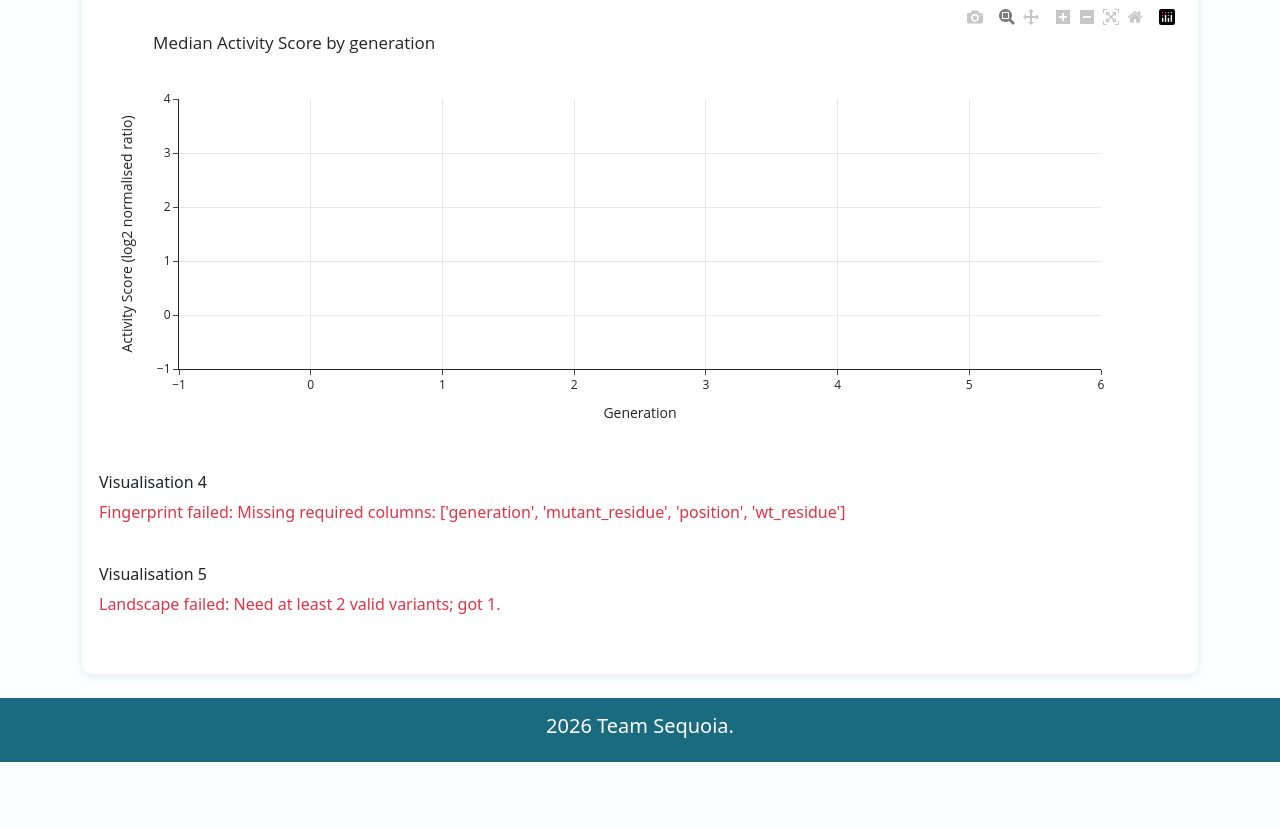
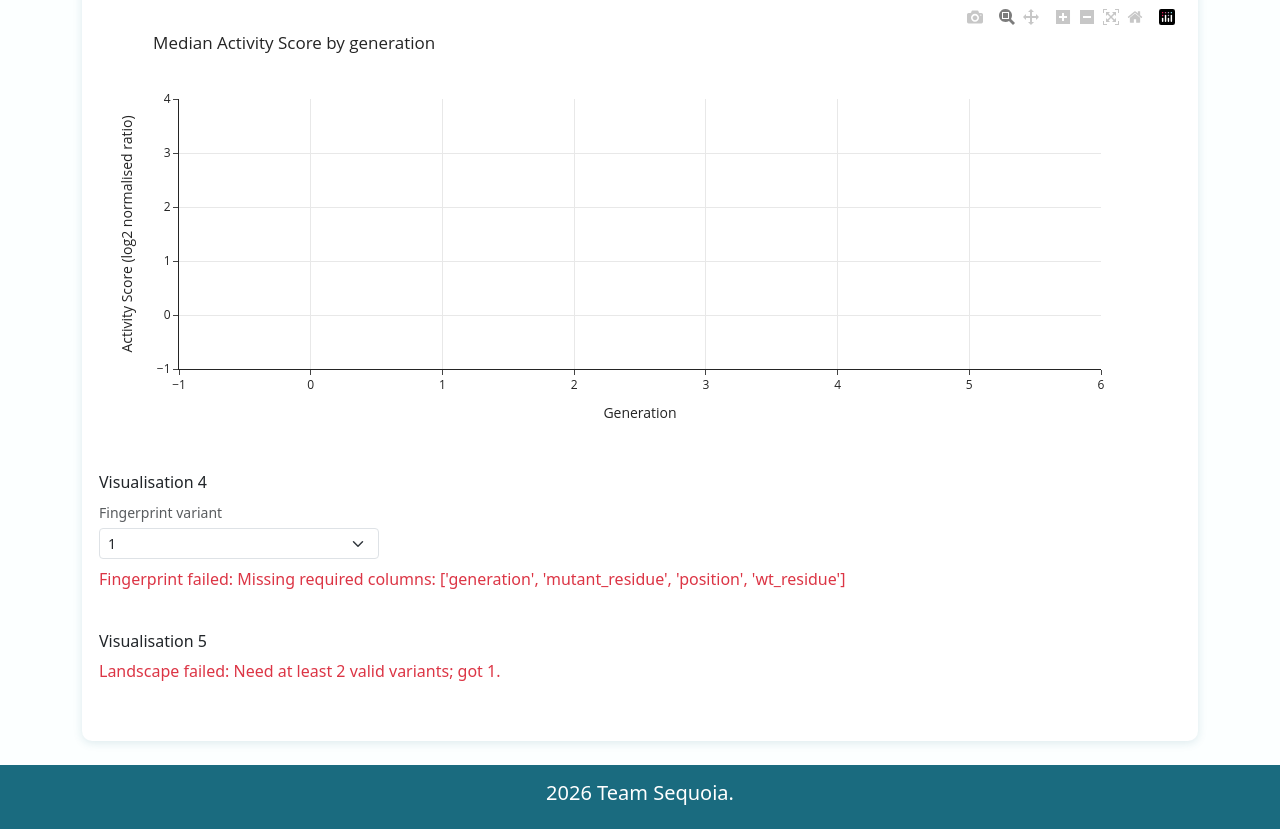
Before and after one commit to amaaniu/BIO727P-Software-Development-Group-Project, a Flask app: page /report/1 in a window 1280 px wide. Shown: the part 1513-2342 px from the top of the page. Before the commit the page ends 2275 px from the top, so only its background shows below. Run offline with Flask 3, Linux system fonts and the light colour scheme; a user stored in the database is signed in; tables that the repository leaves empty hold one stand-in row (values such as "Sample post"); a database or web service that is not in the repository returns one stand-in record (values such as "Sample title"); data that the repository does not hold is empty; some libraries are stand-ins or nearby versions.

Commit message:
pdf export of the mutation fingerprinting

```diff
--- a/app/report.py
+++ b/app/report.py
@@ -270,18 +270,49 @@ def api_render_report():
     # ---- 1) Top 10 table ----
     try:
         top10_df = compute_top10(variants_df)
+
+        # Collect Top10 IDs for UI selection (prefer experiment_variant_id for consistency)
+        top10_experiment_variant_ids: list[int] = []
+        if not top10_df.empty:
+            if "experiment_variant_id" in top10_df.columns:
+                top10_experiment_variant_ids = [
+                    int(x) for x in top10_df["experiment_variant_id"].dropna().tolist()
+                ]
+            elif "variant_id" in top10_df.columns and "experiment_variant_id" in variants_df.columns:
+                # Map top10 variant_id -> experiment_variant_id for UI display/selection
+                idmap = (
+                    variants_df.loc[:, ["variant_id", "experiment_variant_id"]]
+                    .dropna(subset=["variant_id", "experiment_variant_id"])
+                    .drop_duplicates(subset=["variant_id"])
+                    .set_index("variant_id")["experiment_variant_id"]
+                    .to_dict()
+                )
+                top10_experiment_variant_ids = [
+                    int(idmap[v]) for v in top10_df["variant_id"].dropna().tolist() if v in idmap
+                ]
+
+        # Default selection = first top performer (experiment_variant_id)
+        selected_fp_experiment_variant_id = (
+            top10_experiment_variant_ids[0] if top10_experiment_variant_ids else None
+        )
+
+        # Optional override from UI, but only if it's in the Top10 list
+        requested_fp_experiment_variant_id = request.args.get(
+            "fingerprint_experiment_variant_id",
+            type=int
+        )
+        if (
+            requested_fp_experiment_variant_id is not None
+            and requested_fp_experiment_variant_id in top10_experiment_variant_ids
+        ):
+            selected_fp_experiment_variant_id = requested_fp_experiment_variant_id
+
+        # Map experiment_variant_id -> true Variant.variant_id for lineage traversal
         selected_variant_id = None
-        if not top10_df.empty:
-            if "variant_id" in top10_df.columns:
-                selected_variant_id = int(top10_df.iloc[0]["variant_id"])
-            elif (
-                "experiment_variant_id" in top10_df.columns
-                and "experiment_variant_id" in variants_df.columns
-                and "variant_id" in variants_df.columns
-            ):
-                selected_experiment_variant_id = top10_df.iloc[0]["experiment_variant_id"]
+        if selected_fp_experiment_variant_id is not None:
+            if "experiment_variant_id" in variants_df.columns and "variant_id" in variants_df.columns:
                 match = variants_df.loc[
-                    variants_df["experiment_variant_id"] == selected_experiment_variant_id,
+                    variants_df["experiment_variant_id"] == selected_fp_experiment_variant_id,
                     "variant_id",
                 ]
                 if not match.empty:
@@ -292,9 +323,12 @@ def api_render_report():
             classes="table table-sm align-middle mb-0 feature-meta-table",
             border=0,
         )
+
     except Exception as e:
         viz1 = f"<p class='text-danger'>Top10 failed: {e}</p>"
         selected_variant_id = None
+        top10_experiment_variant_ids = []
+        selected_fp_experiment_variant_id = None
 
     # ---- 2) Activity score plot ----
     try:
@@ -329,7 +363,7 @@ def api_render_report():
                 fig4 = plot_mutation_fingerprint(
                     introduced_df,
                     protein_length=selected_protein_length,
-                    title=f"Mutation fingerprint (introduced per generation) - variant {selected_variant_id}",
+                    title=f"Mutation fingerprint (introduced per generation) - variant {selected_fp_experiment_variant_id}",
                 )
                 viz4 = _fig_to_payload(fig4)
         else:
@@ -356,7 +390,9 @@ def api_render_report():
     return jsonify({
         "ok": True,
         "summary": summary,
-        "viz": {"viz1": viz1, "viz2": viz2, "viz3": viz3, "viz4": viz4, "viz5": viz5}
+        "viz": {"viz1": viz1, "viz2": viz2, "viz3": viz3, "viz4": viz4, "viz5": viz5},
+        "top10_experiment_variant_ids": top10_experiment_variant_ids,
+        "selected_fingerprint_experiment_variant_id": selected_fp_experiment_variant_id,
     })
 
 
@@ -371,7 +407,17 @@ def download_report_pdf(experiment_id: int):
     if not exp:
         abort(404, description="Experiment not found")
 
+    selected_fp_experiment_variant_id = request.args.get(
+        "fingerprint_experiment_variant_id",
+        type=int,
+    )
     report_url = url_for("report.view_report", experiment_id=experiment_id, _external=True)
+    if selected_fp_experiment_variant_id is not None:
+        sep = "&" if "?" in report_url else "?"
+        report_url = (
+            f"{report_url}{sep}"
+            f"fingerprint_experiment_variant_id={selected_fp_experiment_variant_id}"
+        )
     parsed_report_url = urlparse(report_url)
 
     with sync_playwright() as p:
--- a/app/templates/report.html
+++ b/app/templates/report.html
@@ -271,6 +271,10 @@
 
       <div class="mb-4 d-none report-section" id="viz4Block">
         <h3 class="h6 mb-2">Visualisation 4</h3>
+        <div class="mb-2 d-none" id="fingerprintSelectWrap">
+          <label for="fingerprintVariantSelect" class="form-label mb-1 small text-muted">Fingerprint variant</label>
+          <select id="fingerprintVariantSelect" class="form-select form-select-sm" style="max-width: 280px;"></select>
+        </div>
         <div id="viz4"></div>
       </div>
 
@@ -292,12 +296,38 @@
   const pageEl = document.getElementById("reportPage");
   const experimentId = Number(pageEl?.dataset?.experimentId);
   const renderReportUrl = pageEl?.dataset?.renderReportUrl || "/report/api/render-report";
+  const downloadPdfBtn = document.getElementById("downloadPdfBtn");
 
   const resultsBlock = document.getElementById("resultsBlock");
 
   const summaryBlock = document.getElementById("summaryBlock");
   const summaryTitle = document.getElementById("summaryTitle");
   const summaryContent = document.getElementById("summaryContent");
+  const fingerprintSelectWrap = document.getElementById("fingerprintSelectWrap");
+  const fingerprintVariantSelect = document.getElementById("fingerprintVariantSelect");
+
+  let top10ExperimentVariantIds = [];
+  const initialParams = new URLSearchParams(window.location.search);
+  const initialFingerprintParam = Number(initialParams.get("fingerprint_experiment_variant_id"));
+  let selectedFingerprintExperimentVariantId = Number.isFinite(initialFingerprintParam)
+    ? initialFingerprintParam
+    : null;
+  let isRenderingReport = false;
+
+  function updateDownloadPdfLink() {
+    if (!downloadPdfBtn) return;
+    const rawHref = downloadPdfBtn.getAttribute("href") || "";
+    const base = rawHref.split("?")[0];
+    const params = new URLSearchParams();
+    if (Number.isInteger(selectedFingerprintExperimentVariantId)) {
+      params.set(
+        "fingerprint_experiment_variant_id",
+        String(selectedFingerprintExperimentVariantId)
+      );
+    }
+    const suffix = params.toString();
+    downloadPdfBtn.setAttribute("href", suffix ? `${base}?${suffix}` : base);
+  }
 
   const blocks = [
     { block: document.getElementById("viz1Block"), el: document.getElementById("viz1"), key: "viz1" },
@@ -570,12 +600,49 @@
   }
 
   async function loadReport() {
+    if (isRenderingReport) return;
+    isRenderingReport = true;
+    try {
     if (!Number.isFinite(experimentId)) throw new Error("Missing or invalid experiment ID.");
 
-    const renderUrl = `${renderReportUrl}?experiment_id=${encodeURIComponent(experimentId)}`;
+    const params = new URLSearchParams({
+      experiment_id: String(experimentId),
+    });
+    if (Number.isInteger(selectedFingerprintExperimentVariantId)) {
+      params.set(
+        "fingerprint_experiment_variant_id",
+        String(selectedFingerprintExperimentVariantId)
+      );
+    }
+    const renderUrl = `${renderReportUrl}?${params.toString()}`;
     const rr = await fetchWithRetry(renderUrl);
     const out = await parseJsonResponse(rr, "Render request failed");
     if (!rr.ok || !out.ok) throw new Error(out.error || "Failed to render report");
+
+    top10ExperimentVariantIds = Array.isArray(out.top10_experiment_variant_ids)
+      ? out.top10_experiment_variant_ids.map((v) => Number(v)).filter(Number.isFinite)
+      : [];
+    selectedFingerprintExperimentVariantId = Number.isFinite(out.selected_fingerprint_experiment_variant_id)
+      ? Number(out.selected_fingerprint_experiment_variant_id)
+      : null;
+    updateDownloadPdfLink();
+
+    if (fingerprintSelectWrap && fingerprintVariantSelect) {
+      if (top10ExperimentVariantIds.length) {
+        fingerprintVariantSelect.innerHTML = "";
+        for (const id of top10ExperimentVariantIds) {
+          const opt = document.createElement("option");
+          opt.value = String(id);
+          opt.textContent = String(id);
+          if (id === selectedFingerprintExperimentVariantId) opt.selected = true;
+          fingerprintVariantSelect.appendChild(opt);
+        }
+        fingerprintSelectWrap.classList.remove("d-none");
+      } else {
+        fingerprintSelectWrap.classList.add("d-none");
+        fingerprintVariantSelect.innerHTML = "";
+      }
+    }
 
     // show summary before creating the AlphaFold viewer so 3Dmol can measure the container
     summaryBlock.classList.remove("d-none");
@@ -590,6 +657,18 @@
     }
 
     window.__REPORT_READY__ = true;
+    } finally {
+      isRenderingReport = false;
+    }
+  }
+
+  if (fingerprintVariantSelect) {
+    fingerprintVariantSelect.addEventListener("change", async (ev) => {
+      const v = Number(ev.target.value);
+      selectedFingerprintExperimentVariantId = Number.isFinite(v) ? v : null;
+      updateDownloadPdfLink();
+      await loadReport();
+    });
   }
 
   loadReport().catch(err => {
--- a/app/visualisations/activity_landscape.py
+++ b/app/visualisations/activity_landscape.py
@@ -11,7 +11,7 @@ def _build_position_feature_matrix(
     all_variant_ids: pd.Index,
 ) -> pd.DataFrame:
     """
-    Convert mutation records into a binary feature matrix (variant × position).
+    Convert mutation records into a binary feature matrix (variant x position).
 
     Each column represents one mutated position ("pos_<int>").
     Variants with no mutations get an all-zero row.
--- a/app/visualisations/data_sources.py
+++ b/app/visualisations/data_sources.py
@@ -21,10 +21,7 @@ import pandas as pd
 
 logger = logging.getLogger(__name__)
 
-
-# =============================================================================
 # 1) DATA SOURCES (JSON loaders)
-# =============================================================================
 
 def _ensure_exists(path: str | Path, label: str) -> Path:
     p = Path(path)
@@ -111,10 +108,7 @@ def get_mutations(source: str | Path | int) -> pd.DataFrame:
     return load_mutations_from_json(source)
 
 
-# =============================================================================
 # 2) BACKEND EXPORT HELPERS (DB -> list[dict])
-# =============================================================================
-
 
 _WT_LABELS = {"wt", "wildtype", "wild_type", "wild-type", "control_wt"}
 
```
